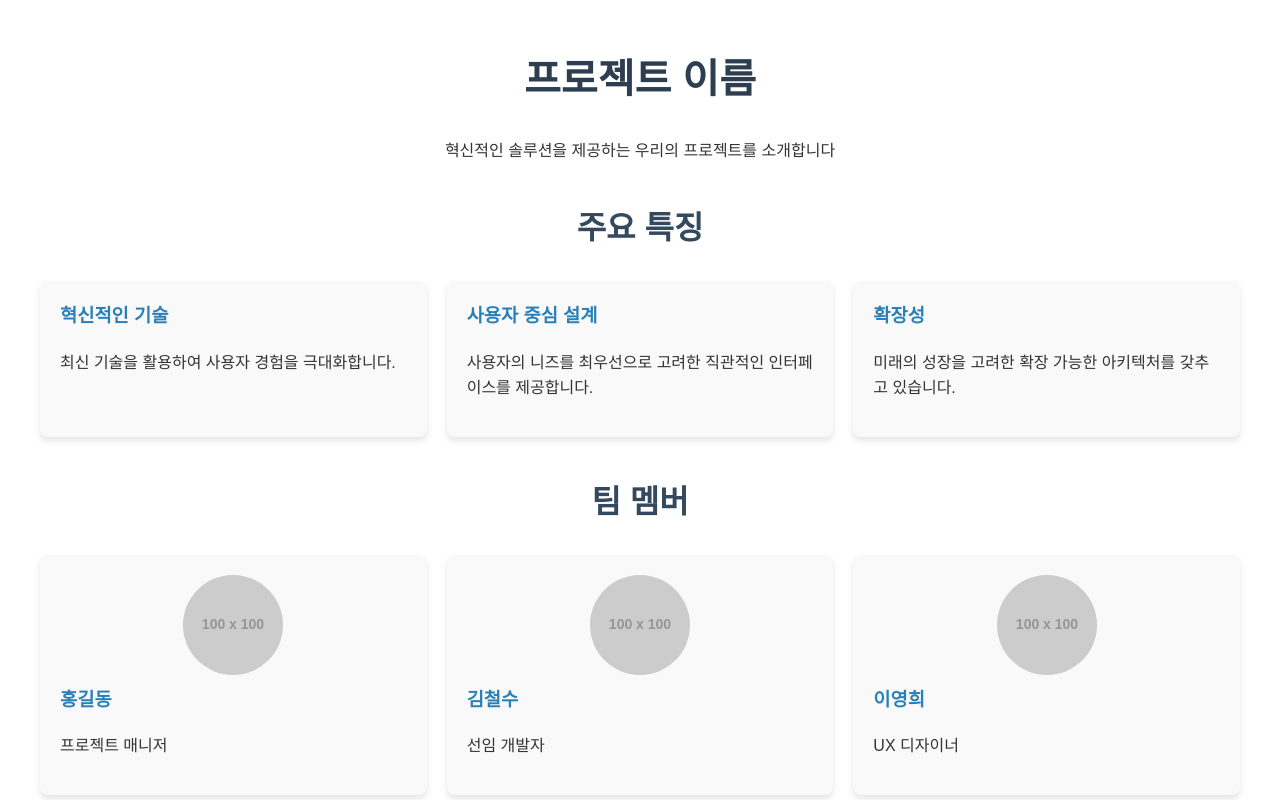
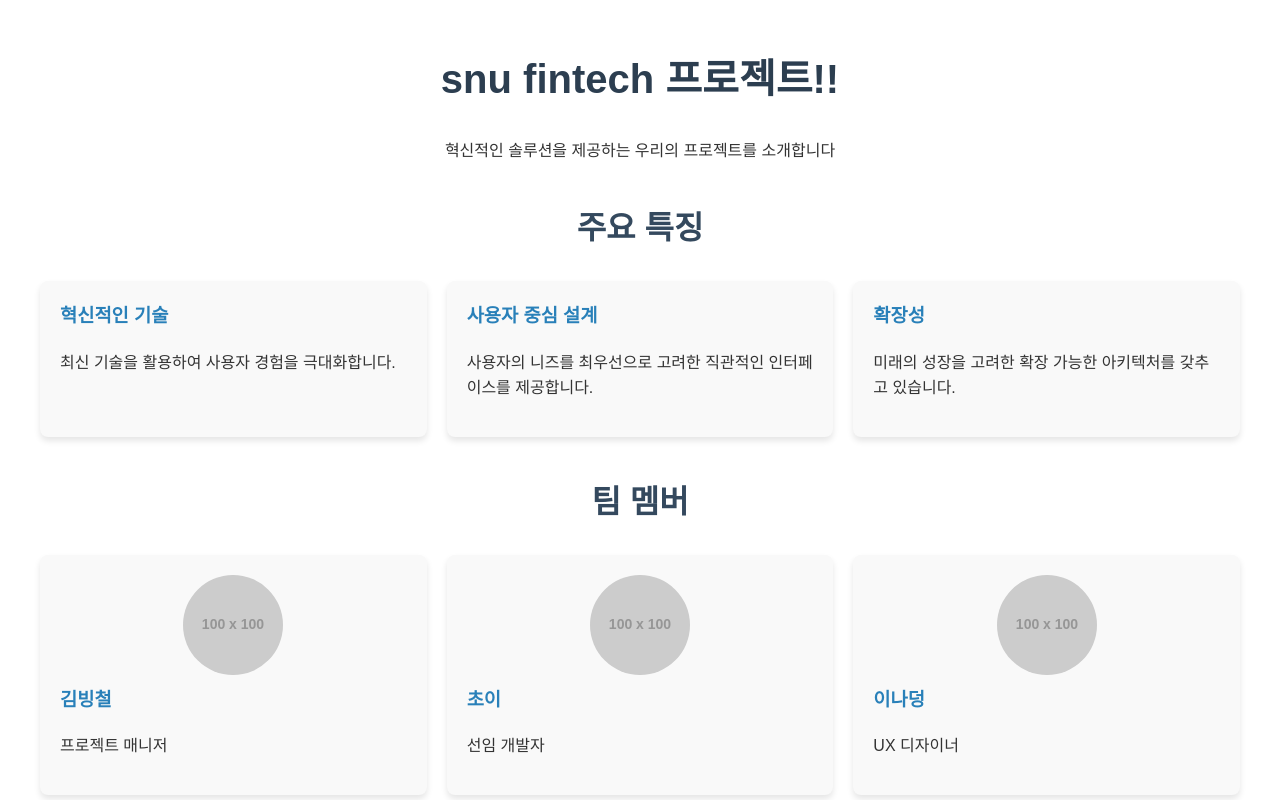
Before and after one commit to choi1bi/snufin, a plain HTML site: page practice.html in a window 1280 px wide. Shown: the top 800 px of the page. Drawn offline with Linux system fonts and the light colour scheme; placeholder pictures from the web are drawn by us.

Commit message:
practicing clone, add, commit

```diff
--- a/practice.html
+++ b/practice.html
@@ -75,7 +75,7 @@
 </head>
 <body>
     <header>
-        <h1>프로젝트 이름</h1>
+        <h1>snu fintech 프로젝트!!</h1>
         <p>혁신적인 솔루션을 제공하는 우리의 프로젝트를 소개합니다</p>
     </header>
 
@@ -102,17 +102,17 @@
         <div class="team-members">
             <div class="card team-member">
                 <img src="https://via.placeholder.com/100" alt="홍길동">
-                <h3>홍길동</h3>
+                <h3>김빙철</h3>
                 <p>프로젝트 매니저</p>
             </div>
             <div class="card team-member">
                 <img src="https://via.placeholder.com/100" alt="김철수">
-                <h3>김철수</h3>
+                <h3>초이</h3>
                 <p>선임 개발자</p>
             </div>
             <div class="card team-member">
                 <img src="https://via.placeholder.com/100" alt="이영희">
-                <h3>이영희</h3>
+                <h3>이나덩</h3>
                 <p>UX 디자이너</p>
             </div>
         </div>
```
